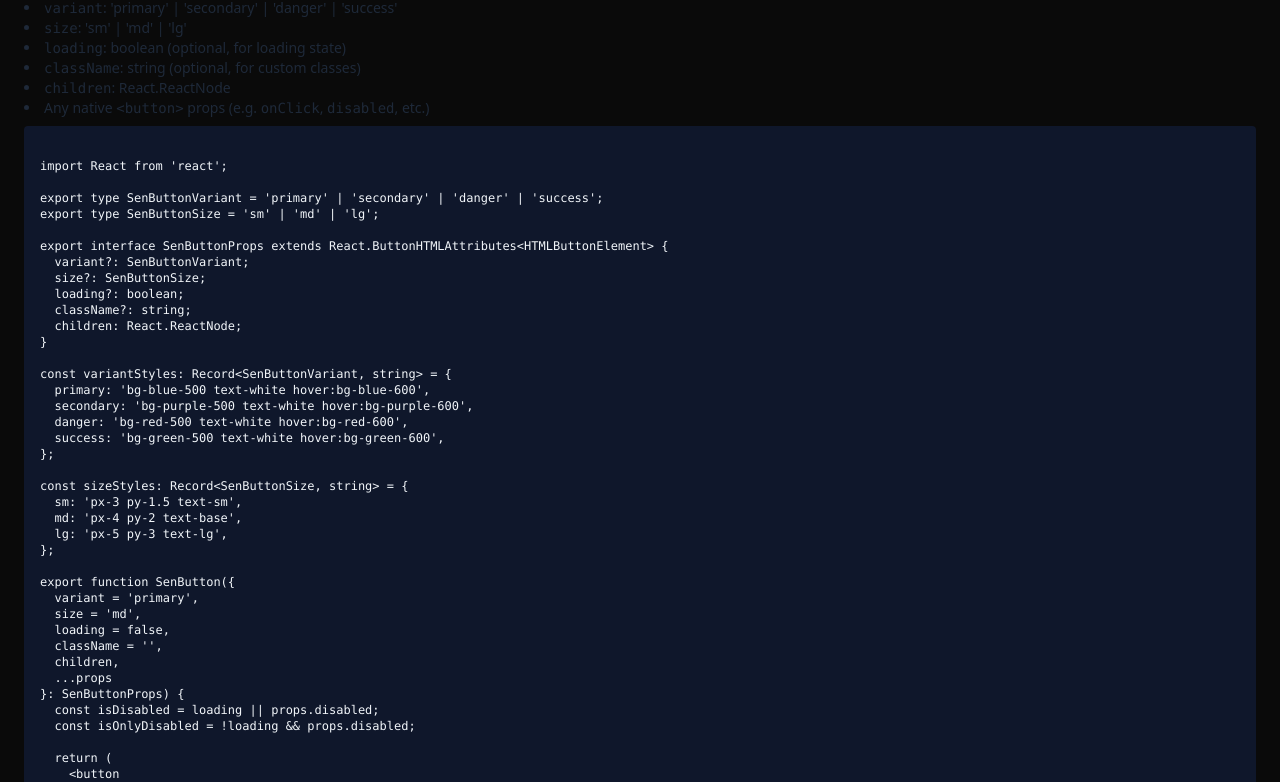
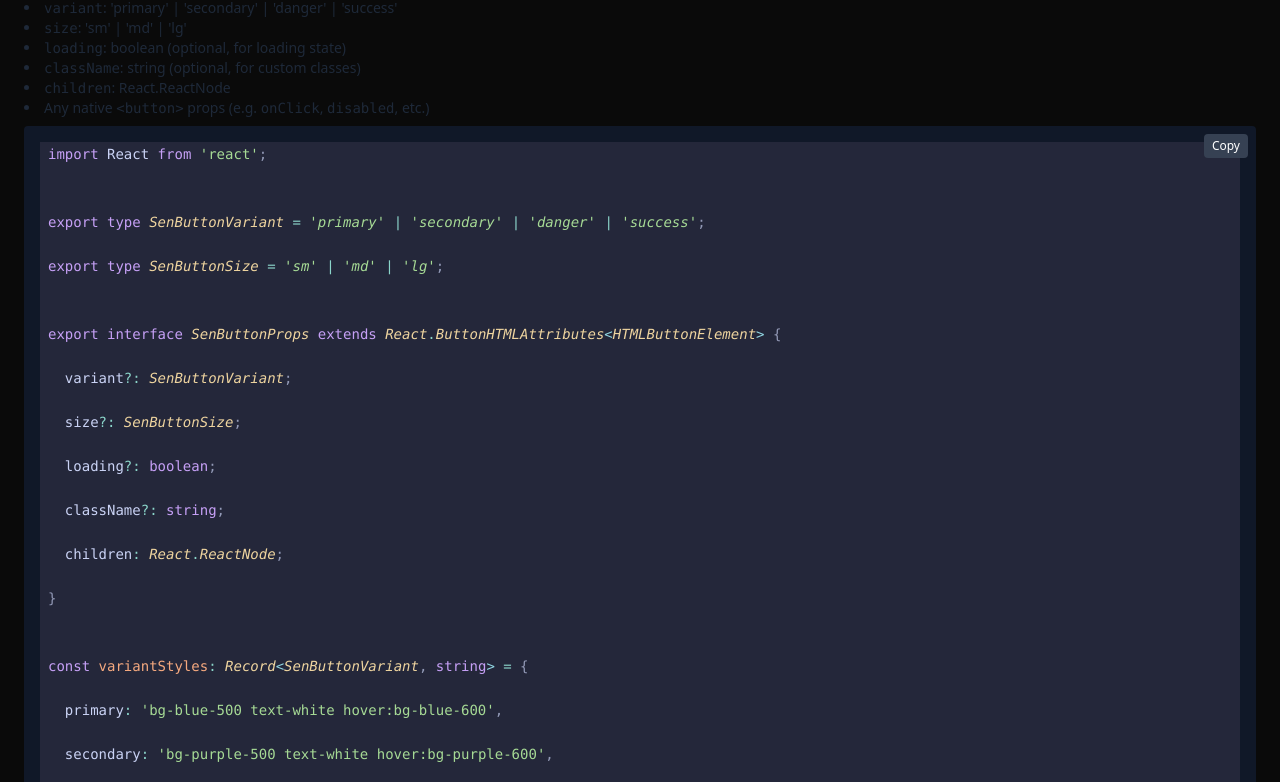
Before and after one commit to geryenkohawsen/sen-ui, a Next.js app: page /components/button in a window 1280 px wide. Shown: the part 839-1621 px from the top of the page. Built offline with nearby package versions, Linux system fonts and the light colour scheme.

Commit message:
feat: integrate SenCode component for enhanced code display in SenButton showcase

```diff
--- a/app/components/button/page.tsx
+++ b/app/components/button/page.tsx
@@ -1,4 +1,4 @@
-import { SenButton } from '@/src'
+import { SenButton, SenCode } from '@/src'
 import { ButtonClickExample } from './ButtonClickExample'
 import { ButtonLoadingExample } from './ButtonLoadingExample'
 
@@ -98,9 +98,8 @@ export default function PageButton() {
             </li>
           </ul>
         </div>
-        <pre className="overflow-x-auto rounded bg-slate-900 p-4 text-xs text-slate-100">
-          <code>{String.raw`
-import React from 'react';
+        <SenCode
+          code={`import React from 'react';
 
 export type SenButtonVariant = 'primary' | 'secondary' | 'danger' | 'success';
 export type SenButtonSize = 'sm' | 'md' | 'lg';
@@ -160,8 +159,9 @@ export function SenButton({
     </button>
   );
 }
-`}</code>
-        </pre>
+`}
+          language="tsx"
+        />
         <p className="mt-2 text-xs text-slate-400">
           You can customize the styles, props, or loading spinner as needed for
           your project.
```
